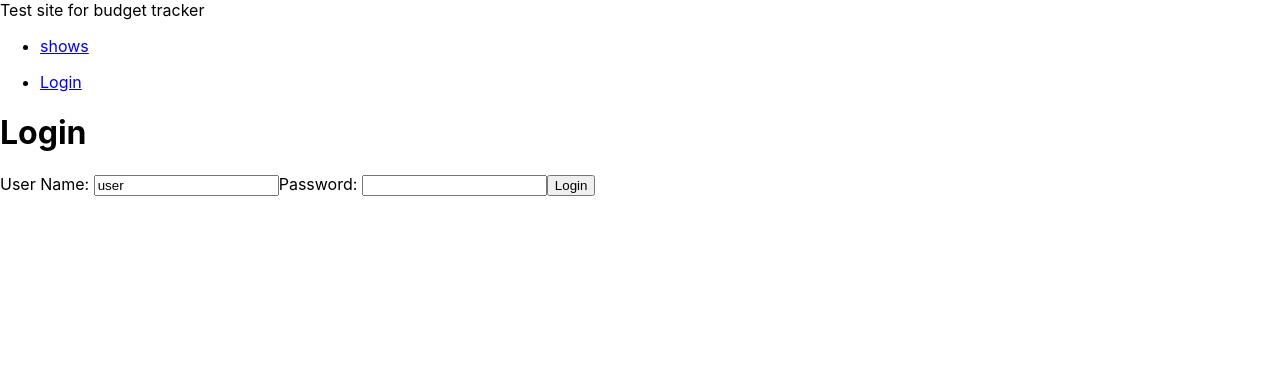
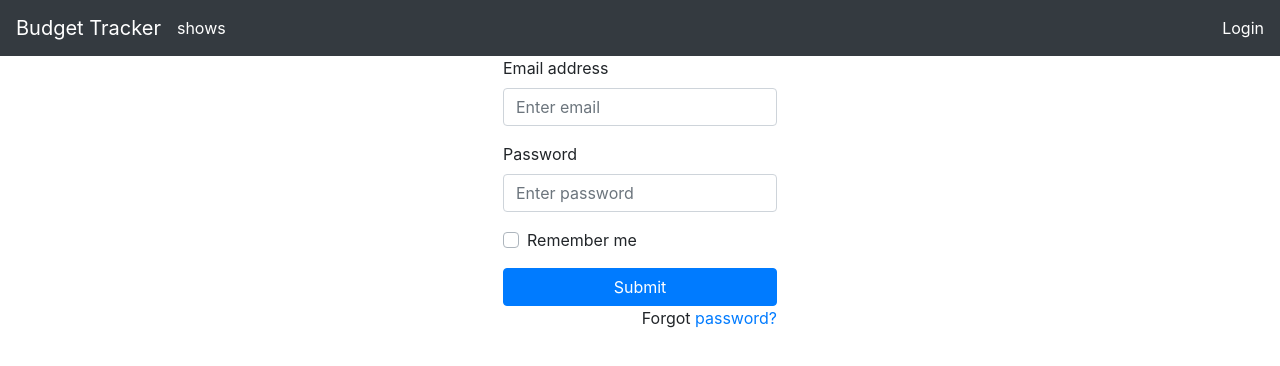
Before and after one commit to GarrettChristian/budgetEstimateFrontEnd, a React (Create React App) app: page /login in a window 1280 px wide. Shown: the top 366 px of the page. Built offline with nearby package versions, Linux system fonts and the light colour scheme.

Commit message:
worked on nav bar formatting and the login component

```diff
--- a/src/App.css
+++ b/src/App.css
@@ -28,6 +28,14 @@
   color: #61dafb;
 }
 
+.menu-navigation-bar {
+  background-color: #01395e;
+}
+
+.menu-navigation-bar-brand {
+  color: white;
+}
+
 @keyframes App-logo-spin {
   from {
     transform: rotate(0deg);
--- a/src/App.js
+++ b/src/App.js
@@ -1,10 +1,12 @@
 import React, { Component } from 'react';
 import './App.css';
+import 'bootstrap/dist/css/bootstrap.min.css';
 import BudgetApp from './component/BudgetApp.jsx';
 
 function App() {
   return (
-    <div className="container">
+    // <div className="container">
+    <div>
       <BudgetApp />
     </div>
   );
--- a/src/component/LoginComponent.jsx
+++ b/src/component/LoginComponent.jsx
@@ -49,16 +49,87 @@ constructor(props) {
 
     render() {
         return (
-            <div>
-                <h1>Login</h1>
-                <div className="container">
+            <div class="container">
+                <div class="row justify-content-center align-self-center">
+
+
+                <div className="d-flex flex-column justify-content-center">
+                    {/* <h1 class="text-center">Login</h1>
                     {this.state.hasLoginFailed && <div className="alert alert-warning">Invalid Credentials</div>}
                     {this.state.showSuccessMessage && <div>Login Sucessful</div>}
-                    User Name: <input type="text" name="username" value={this.state.username} onChange={this.handleChange} />
-                    Password: <input type="password" name="password" value={this.state.password} onChange={this.handleChange} />
-                    <button className="btn btn-success" onClick={this.loginClicked}>Login</button>
+                    <p class="text-center">Email:</p>
+                    <input type="text" name="username" value={this.state.username} onChange={this.handleChange} />
+                    <br></br>
+                    <p class="text-center">Password:</p>
+                    <input type="password" name="password" value={this.state.password} onChange={this.handleChange} />
+                    <br></br>
+                    <button className="btn btn-success" onClick={this.loginClicked}>Login</button>                */}
+                          <div className="form-group">
+                     <label>Email address</label>
+                     <input type="email" className="form-control" placeholder="Enter email" />
+                 </div>
+
+                 <div className="form-group">
+                     <label>Password</label>
+                     <input type="password" className="form-control" placeholder="Enter password" />
+                 </div>
+
+                 <div className="form-group">
+                     <div className="custom-control custom-checkbox">
+                         <input type="checkbox" className="custom-control-input" id="customCheck1" />
+                         <label className="custom-control-label" htmlFor="customCheck1">Remember me</label>
+                     </div>
+                 </div>
+
+                 <button type="submit" className="btn btn-primary btn-block">Submit</button>
+                 <p className="forgot-password text-right">
+                     Forgot <a href="#">password?</a>
+                 </p>
+                    </div>
                 </div>
             </div>
+
+            // <form>
+            //     {/* <div class="col w-25 p-3 justify-content-center"> */}
+            //         {/* <h1>Login</h1>
+            //         {this.state.hasLoginFailed && <div className="alert alert-warning">Invalid Credentials</div>}
+            //         {this.state.showSuccessMessage && <div>Login Sucessful</div>}
+            //         <p>Email:</p>
+            //         <br></br>
+            //         <input type="text" name="username" value={this.state.username} onChange={this.handleChange} />
+            //         <br></br>
+            //         Password:
+            //         <br></br>
+            //         <input type="password" name="password" value={this.state.password} onChange={this.handleChange} />
+            //         <br></br>
+            //         <br></br>
+            //         <button className="btn btn-success" onClick={this.loginClicked}>Login</button> */}
+
+            //     <h3>Sign In</h3>
+
+            //     <div className="form-group">
+            //         <label>Email address</label>
+            //         <input type="email" className="form-control" placeholder="Enter email" />
+            //     </div>
+
+            //     <div className="form-group">
+            //         <label>Password</label>
+            //         <input type="password" className="form-control" placeholder="Enter password" />
+            //     </div>
+
+            //     <div className="form-group">
+            //         <div className="custom-control custom-checkbox">
+            //             <input type="checkbox" className="custom-control-input" id="customCheck1" />
+            //             <label className="custom-control-label" htmlFor="customCheck1">Remember me</label>
+            //         </div>
+            //     </div>
+
+            //     <button type="submit" className="btn btn-primary btn-block">Submit</button>
+            //     <p className="forgot-password text-right">
+            //         Forgot <a href="#">password?</a>
+            //     </p>
+            //     {/* </div> */}
+            // </form>
         )
     }
 }
--- a/src/component/MenuComponent.jsx
+++ b/src/component/MenuComponent.jsx
@@ -9,14 +9,19 @@ class MenuComponent extends Component {
 
         return (
             <header>
-                <nav className="navbar navbar-expand-md navbar-dark bg-dark">
-                    <div><a className="navbar-brand">Test site for budget tracker</a></div>
-                    <ul className="navbar-nav">
-                        <li><Link className="nav-link" to="/shows">shows</Link></li>
-                    </ul>
-                    <ul className="navbar-nav navbar-collapse justify-content-end">
-                        {!isUserLoggedIn && <li><Link className="nav-link" to="/login">Login</Link></li>}
-                        {isUserLoggedIn && <li><Link className="nav-link" to="/logout" onClick={AuthenticationService.logout}>Logout</Link></li>}
+                <nav className="navbar navbar-light bg-dark" >
+                    <div className="d-flex flex-nowrap">
+                        <div>
+                            <a className="navbar-brand" style={{color: "white"}}>Budget Tracker</a>
+                        </div>
+                        <ul className="navbar-nav">
+                            <li><Link className="nav-link" to="/shows" style={{color: "white"}}>shows</Link></li>
+                        </ul>
+
+                    </div>
+                    <ul className="navbar-nav justify-content-end">
+                        {!isUserLoggedIn && <li><Link className="nav-link" to="/login" style={{color: "white"}}>Login</Link></li>}
+                        {isUserLoggedIn && <li><Link className="nav-link" to="/logout" onClick={AuthenticationService.logout} style={{color: "white"}}>Logout</Link></li>}
                     </ul>
                 </nav>
             </header>
```
Also changed, not shown: 1 other file (tests, documents, lock files or other folders).
